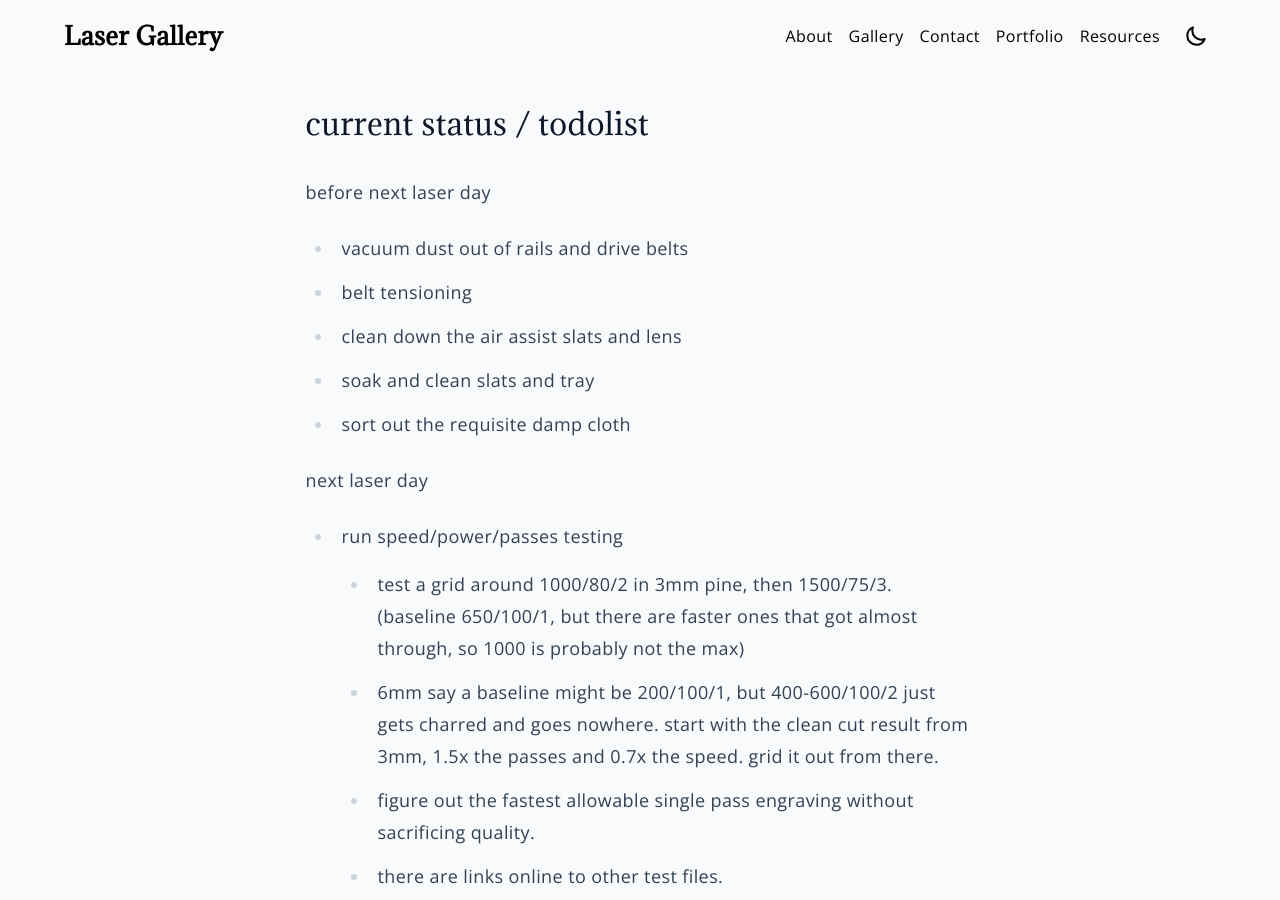
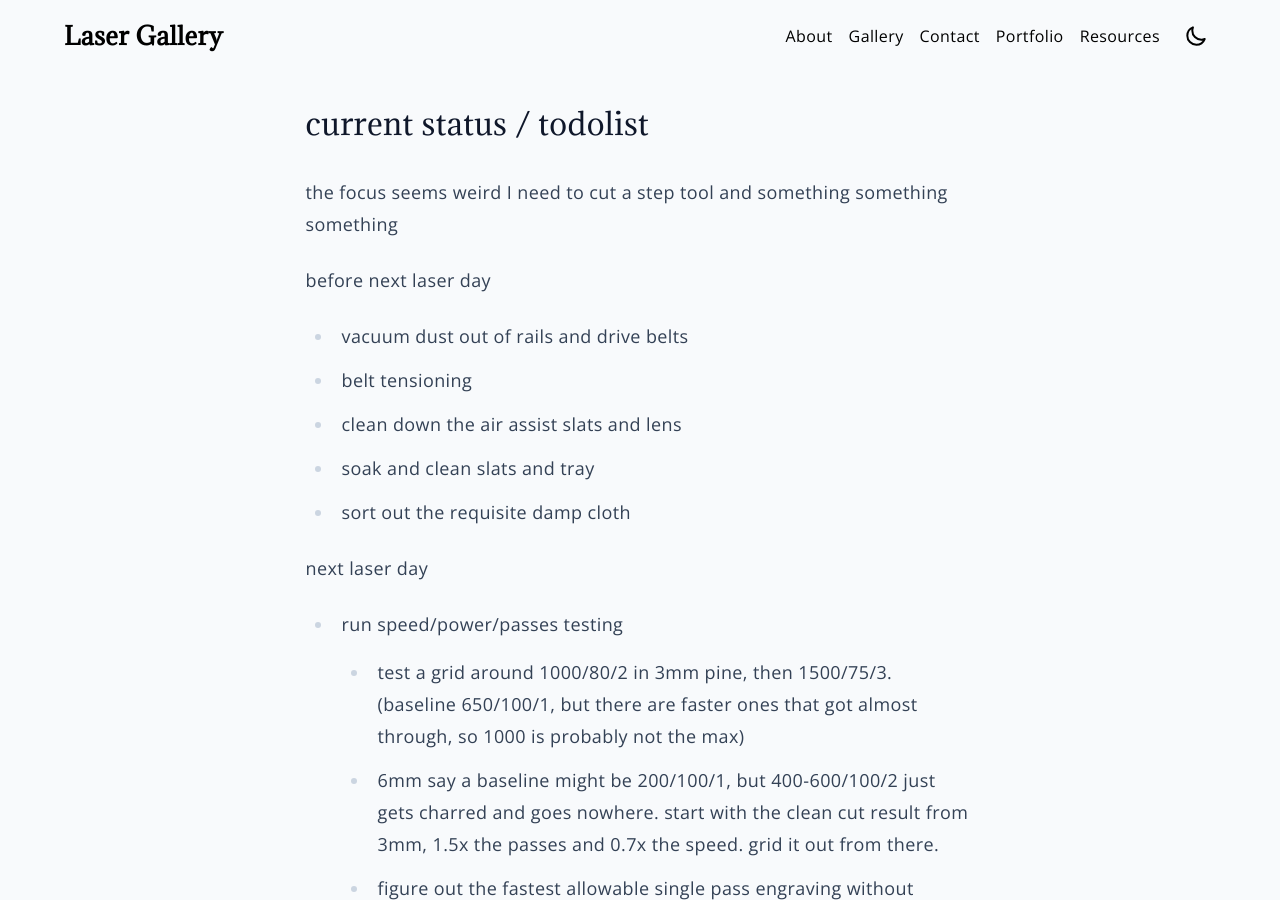
Before and after one commit to paper-engineer/laser-gallery, a Jekyll site: the page built from docs/_pages/troubleshooting.md, in a window 1280 px wide and 900 px high. Built offline with Jekyll 4.4.1, drawn with Linux system fonts in a browser that asks for light colours.

Commit message:
Update troubleshooting.md

```diff
--- a/docs/_pages/troubleshooting.md
+++ b/docs/_pages/troubleshooting.md
@@ -4,6 +4,8 @@ layout: page
 ---
 
 ## current status / todolist
+
+the focus seems weird I need to cut a step tool and something something something
 
 before next laser day
 - vacuum dust out of rails and drive belts
```
